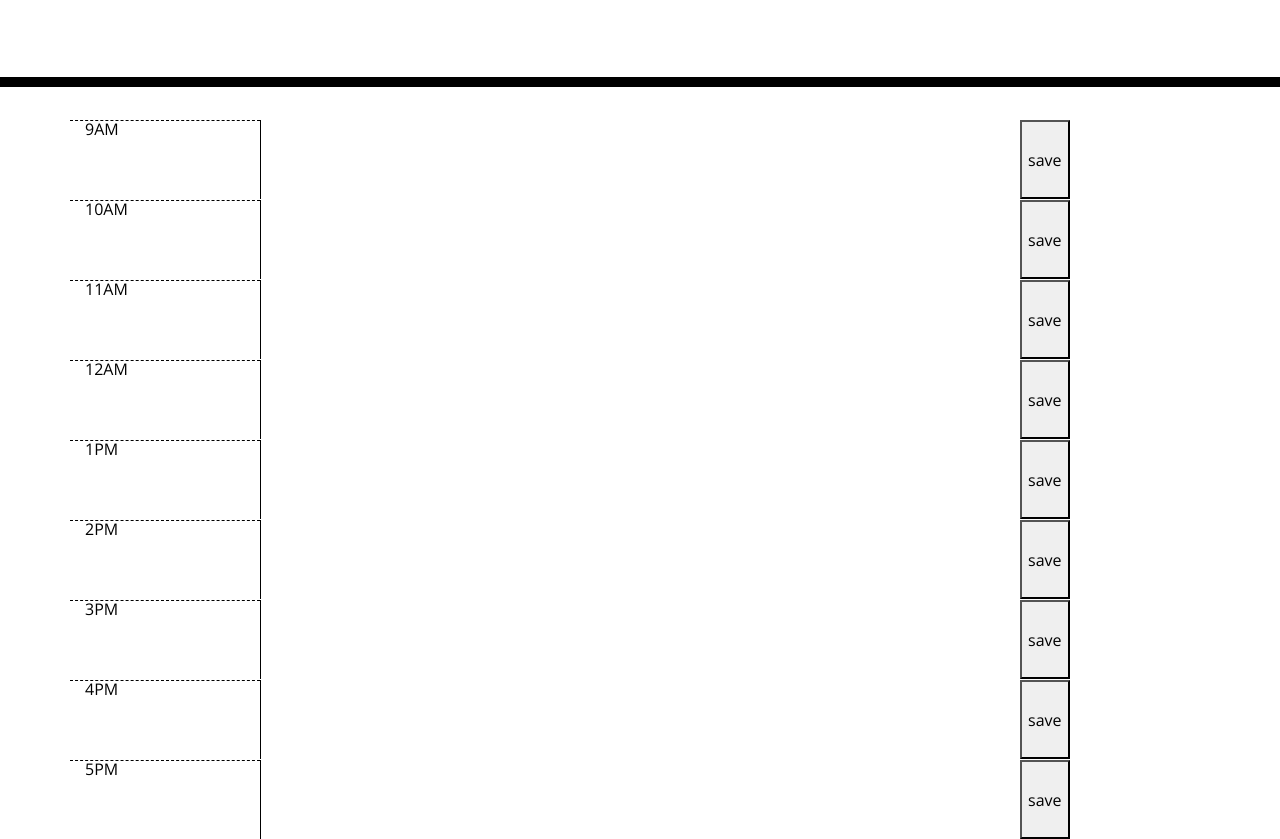
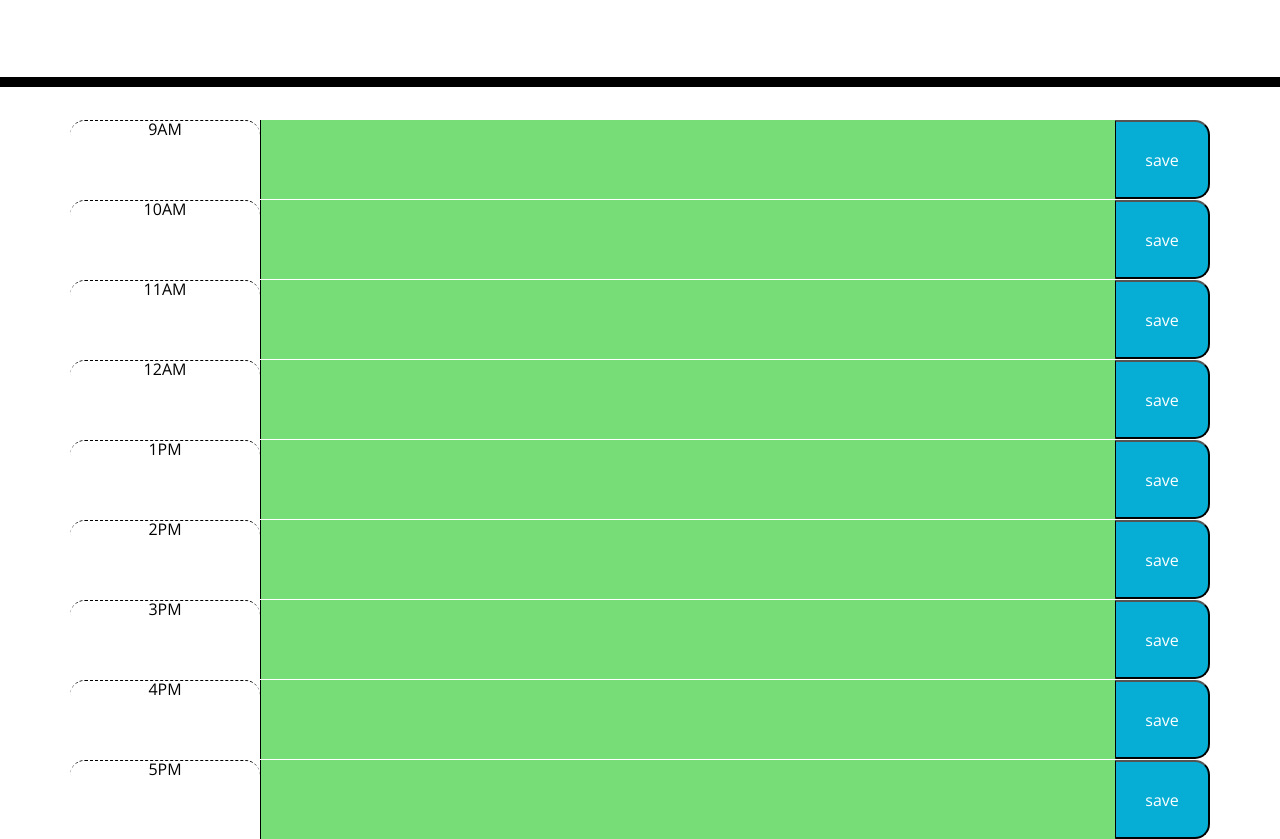
Before and after one commit to jenryval/Simple-Day-Planner, a plain HTML site: page index.html in a window 1280 px wide. Shown: the part 181-1020 px from the top of the page. Drawn offline with nearby package versions, Linux system fonts and the light colour scheme.

Commit message:
linked more css to HTML

```diff
--- a/index.html
+++ b/index.html
@@ -31,49 +31,49 @@
     <div class="container">
       <!-- Timeblocks go here -->
       <div class="row">
-        <div class="col-2 hour">9AM</div>
-        <textarea class=col-8 ></textarea>
-        <button>save</button>
+        <div class="col-2 hour time-block">9AM</div>
+        <textarea class="col-9 description textarea past present future" ></textarea>
+        <button class="col-1 saveBtn">save</button>
       </div>
       <div class="row">
-        <div class="col-2 hour">10AM</div>
-        <textarea class=col-8 ></textarea>
-        <button>save</button>
+        <div class="col-2 hour time-block">10AM</div>
+        <textarea class="col-9 description textarea past present future"></textarea>
+        <button class="col-1 saveBtn">save</button>
       </div>
       <div class="row">
-        <div class="col-2 hour">11AM</div>
-        <textarea class=col-8 ></textarea>
-        <button>save</button>
+        <div class="col-2 hour time-block">11AM</div>
+        <textarea class="col-9 description textarea past present future" ></textarea>
+        <button class="col-1 saveBtn">save</button>
       </div>
       <div class="row">
-        <div class="col-2 hour">12AM</div>
-        <textarea class=col-8 ></textarea>
-        <button>save</button>
+        <div class="col-2 hour time-block">12AM</div>
+        <textarea class="col-9 description textarea past present future"></textarea>
+        <button class="col-1 saveBtn">save</button>
       </div>
       <div class="row">
-        <div class="col-2 hour">1PM</div>
-        <textarea class=col-8 ></textarea>
-        <button>save</button>
+        <div class="col-2 hour time-block">1PM</div>
+        <textarea class="col-9 description textarea past present future" ></textarea>
+        <button class="col-1 saveBtn">save</button>
       </div>
       <div class="row">
-        <div class="col-2 hour">2PM</div>
-        <textarea class=col-8 ></textarea>
-        <button>save</button>
+        <div class="col-2 hour time-block">2PM</div>
+        <textarea class="col-9 description textarea past present future" ></textarea>
+        <button class="col-1 saveBtn">save</button>
       </div>
       <div class="row">
-        <div class="col-2 hour">3PM</div>
-        <textarea class=col-8 ></textarea>
-        <button>save</button>
+        <div class="col-2 hour time-block">3PM</div>
+        <textarea class="col-9 description textarea past present future" ></textarea>
+        <button class="col-1 saveBtn">save</button>
       </div>
       <div class="row">
-        <div class="col-2 hour">4PM</div>
-        <textarea class=col-8 ></textarea>
-        <button>save</button>
+        <div class="col-2 hour time-block">4PM</div>
+        <textarea class="col-9 description textarea past present future" ></textarea>
+        <button class="col-1 saveBtn">save</button>
       </div>
       <div class="row">
-        <div class="col-2 hour">5PM</div>
-        <textarea class=col-8 ></textarea>
-        <button>save</button>
+        <div class="col-2 hour time-block">5PM</div>
+        <textarea class="col-9 description textarea past present future" ></textarea>
+        <button class="col-1 saveBtn">save</button>
       </div>
 
      </div>
```
